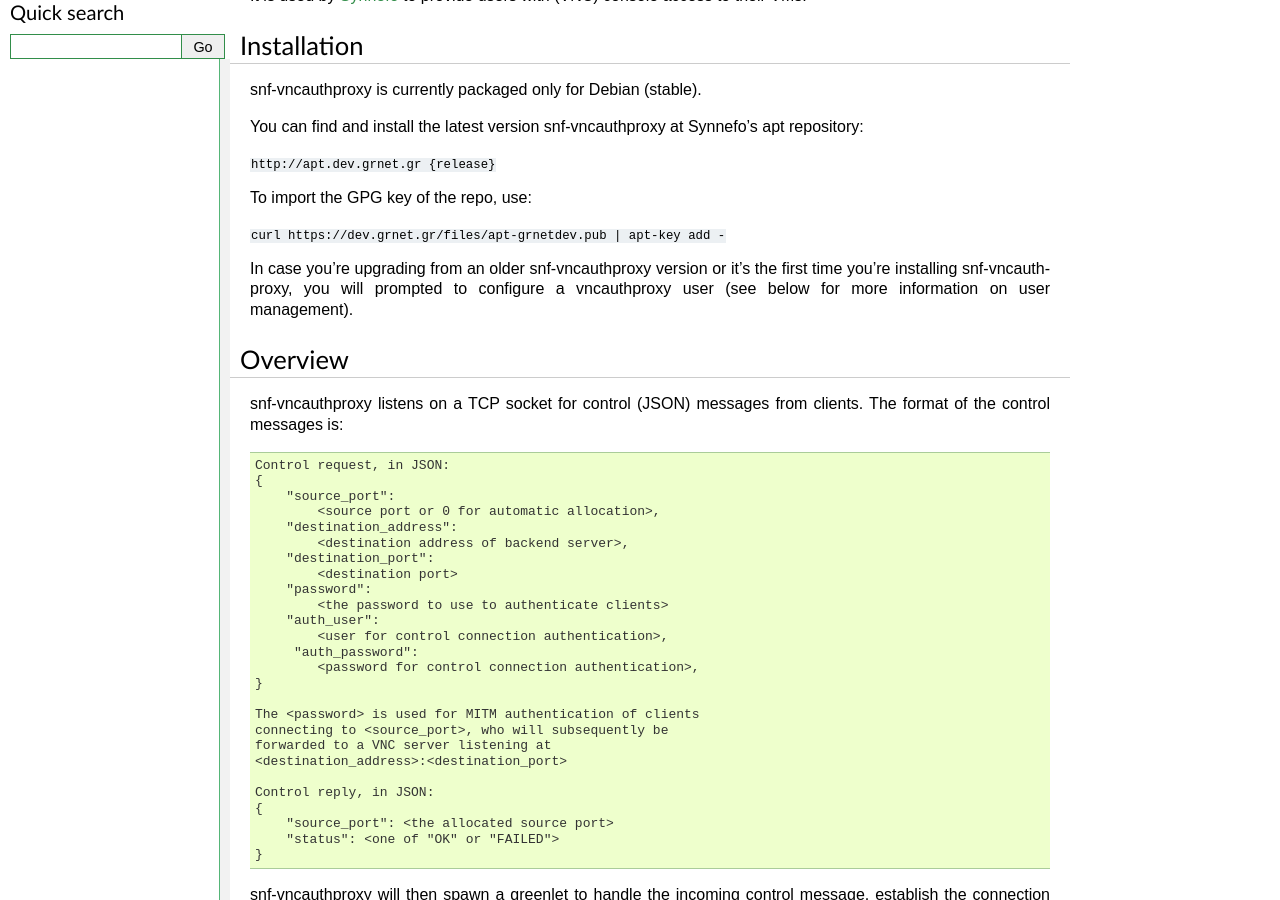
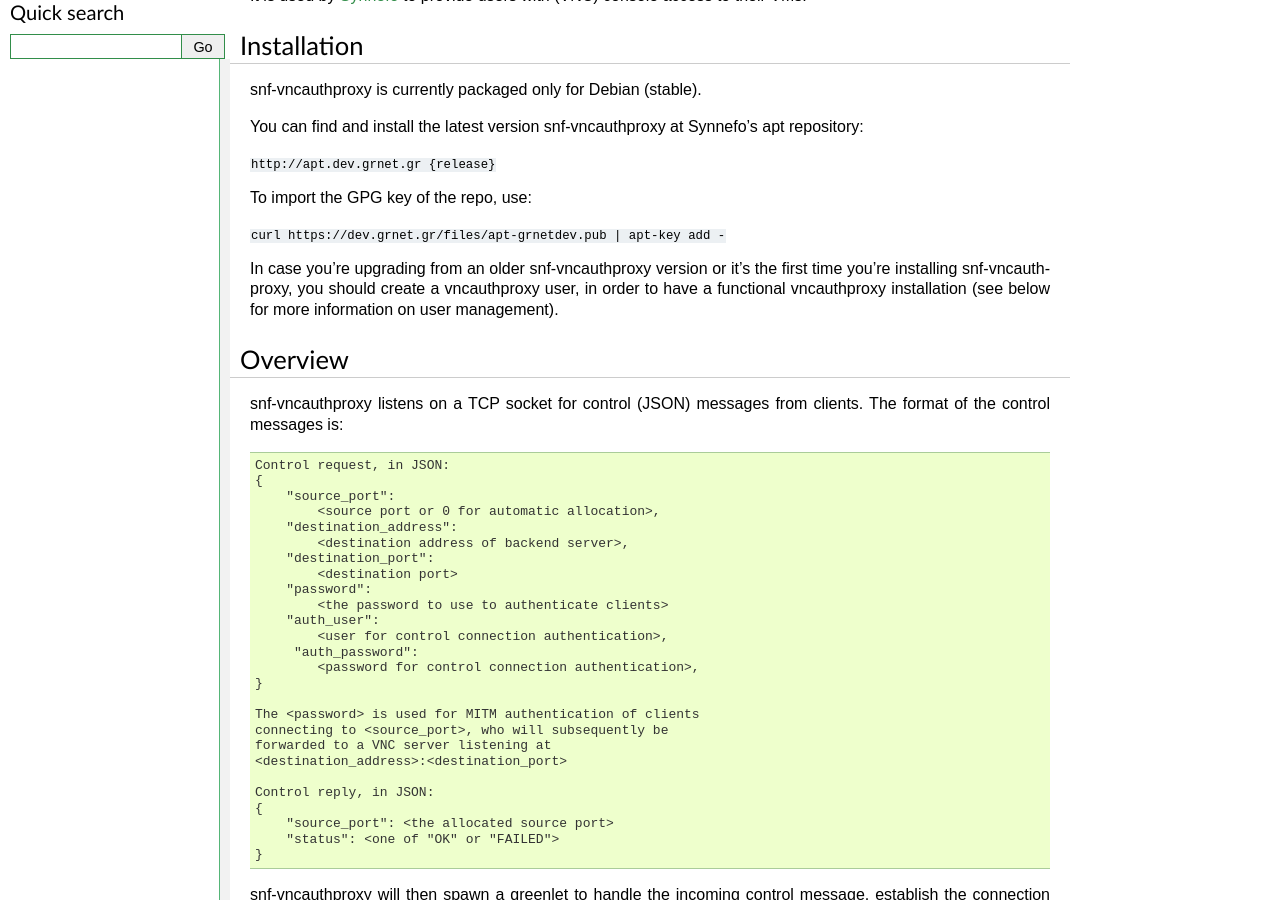
Before and after one commit to grnet/snf-vncauthproxy, a Sphinx documentation site: the page built from docs/index.rst, in a window 1280 px wide and 900 px high, scrolled down 357 px. Built offline with Sphinx 7.4.7, drawn with Linux system fonts in a browser that asks for light colours; formulas are drawn with MathJax 3.

Commit message:
docs fix

```diff
--- a/docs/index.rst
+++ b/docs/index.rst
@@ -38,8 +38,9 @@ To import the GPG key of the repo, use:
 | ``curl https://dev.grnet.gr/files/apt-grnetdev.pub | apt-key add -``
 
 In case you're upgrading from an older snf-vncauthproxy version or it's the
-first time you're installing snf-vncauthproxy, you will prompted to configure
-a vncauthproxy user (see below for more information on user management).
+first time you're installing snf-vncauthproxy, you should create a vncauthproxy
+user, in order to have a functional vncauthproxy installation (see below for
+more information on user management).
 
 Overview
 ^^^^^^^^
```
